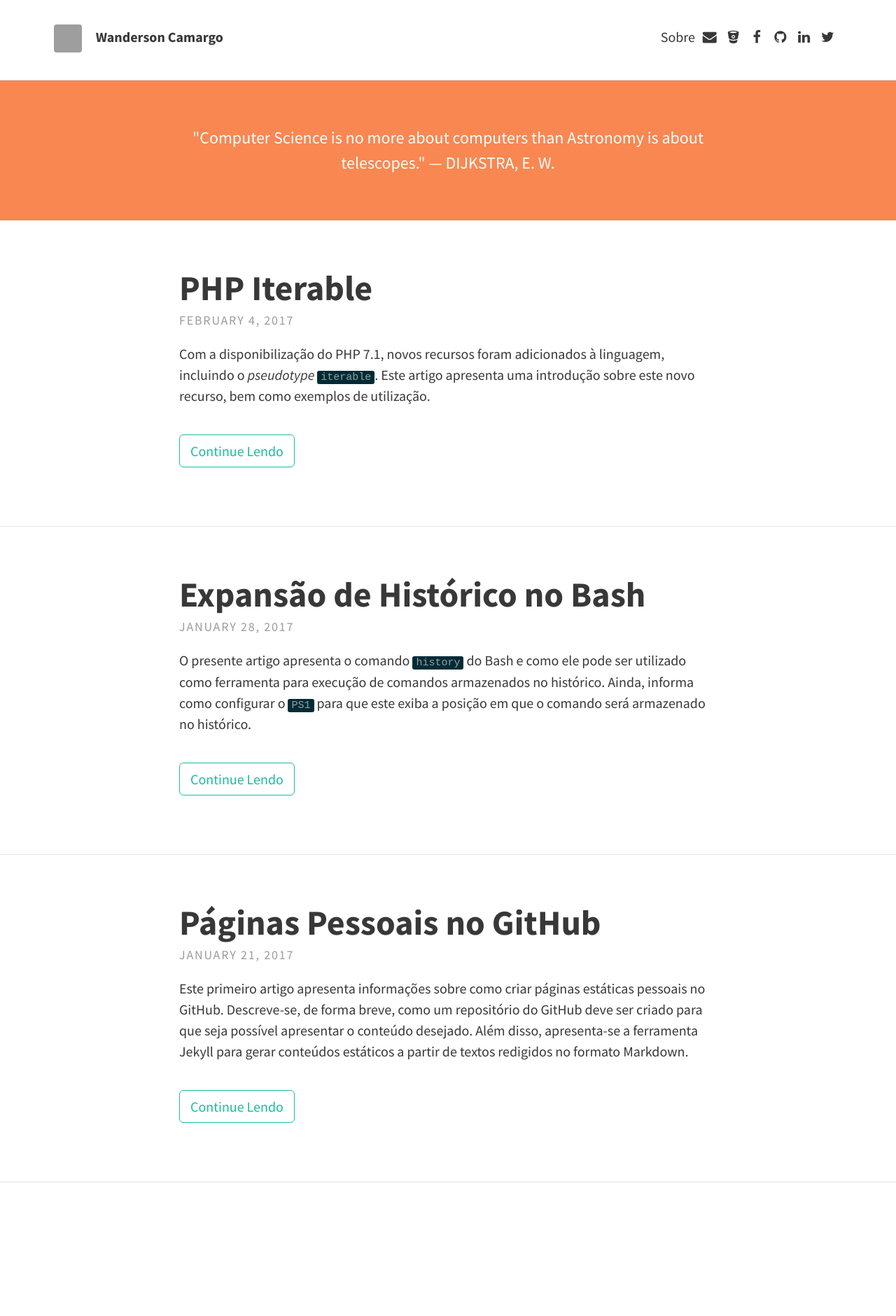
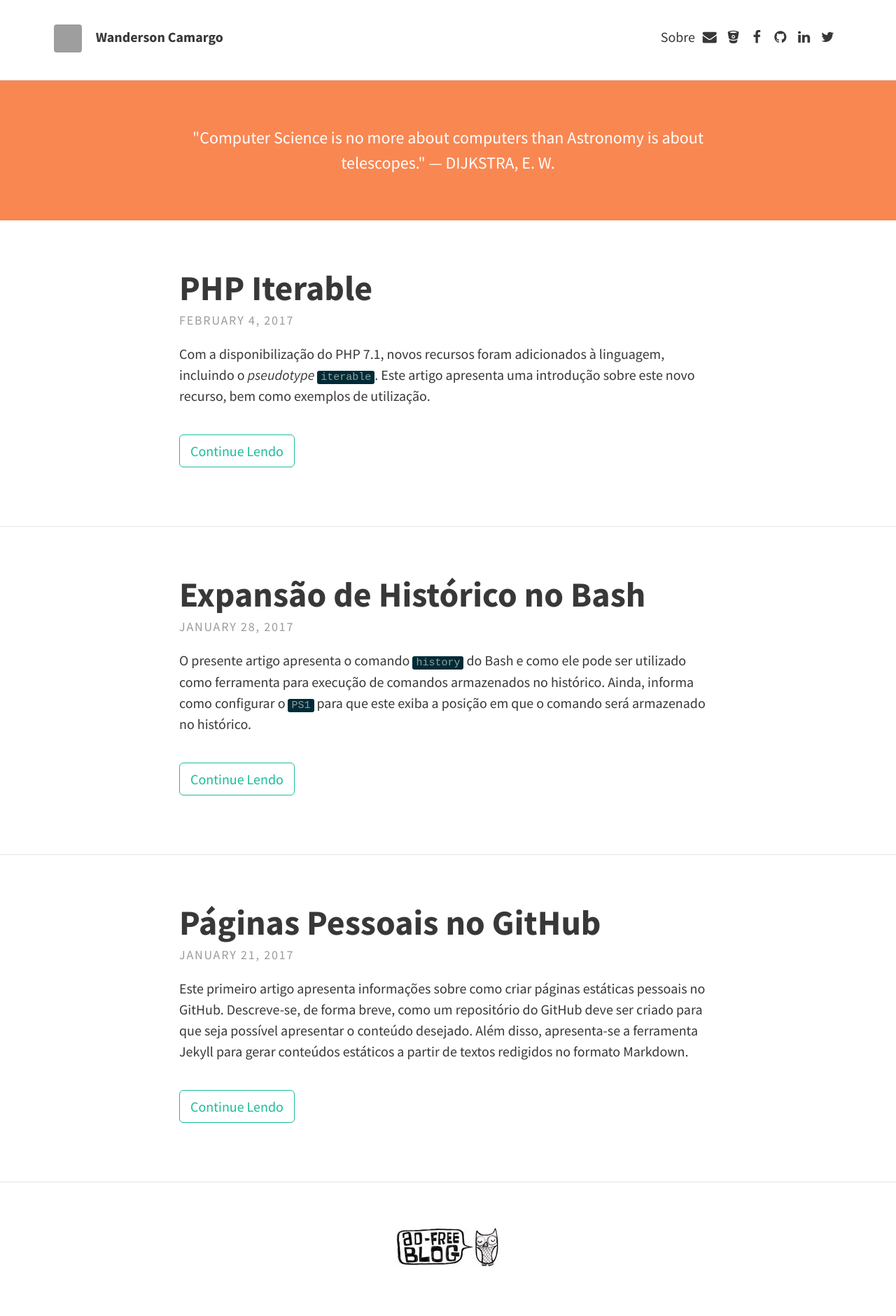
Before and after one commit to wandersonwhcr/wandersonwhcr.github.io, a Jekyll site: the page built from index.html, in a window 1280 px wide. Shown: the whole page at 70% size. Built offline with Jekyll 4.4.1, drawn with Linux system fonts in a browser that asks for light colours; nearby versions of some CDN libraries; the list of posts is cut into pages by our own code; before the commit the page ends 1690 px from its top, so only the background shows below that; grey boxes are pictures that could not be loaded.

Commit message:
Inclui imagem para AdFree Blog

```diff
--- a/_includes/footer.html
+++ b/_includes/footer.html
@@ -2,8 +2,13 @@
 <script src="{{ "/assets/js/katex_init.js" | prepend: site.baseurl }}"></script>
 {% endif %}
 
-{% if site.theme_settings.footer_text %}
 <footer class="site-footer">
-	<p class="text">{{ site.theme_settings.footer_text }}</p>
+    {% if site.theme_settings.footer_text %}
+        <p class="text">{{ site.theme_settings.footer_text }}</p>
+    {% endif %}
+    <p class="text">
+        <a href="http://www.adfreeblog.org/" target="_blank">
+            <img src="{{ "/assets/img/adfreeblog.jpg" | prepend: site.baseurl }}">
+        </a>
+    </p>
 </footer>
-{% endif %}
```
Also changed, not shown: assets/img/adfreeblog.jpg (added).
